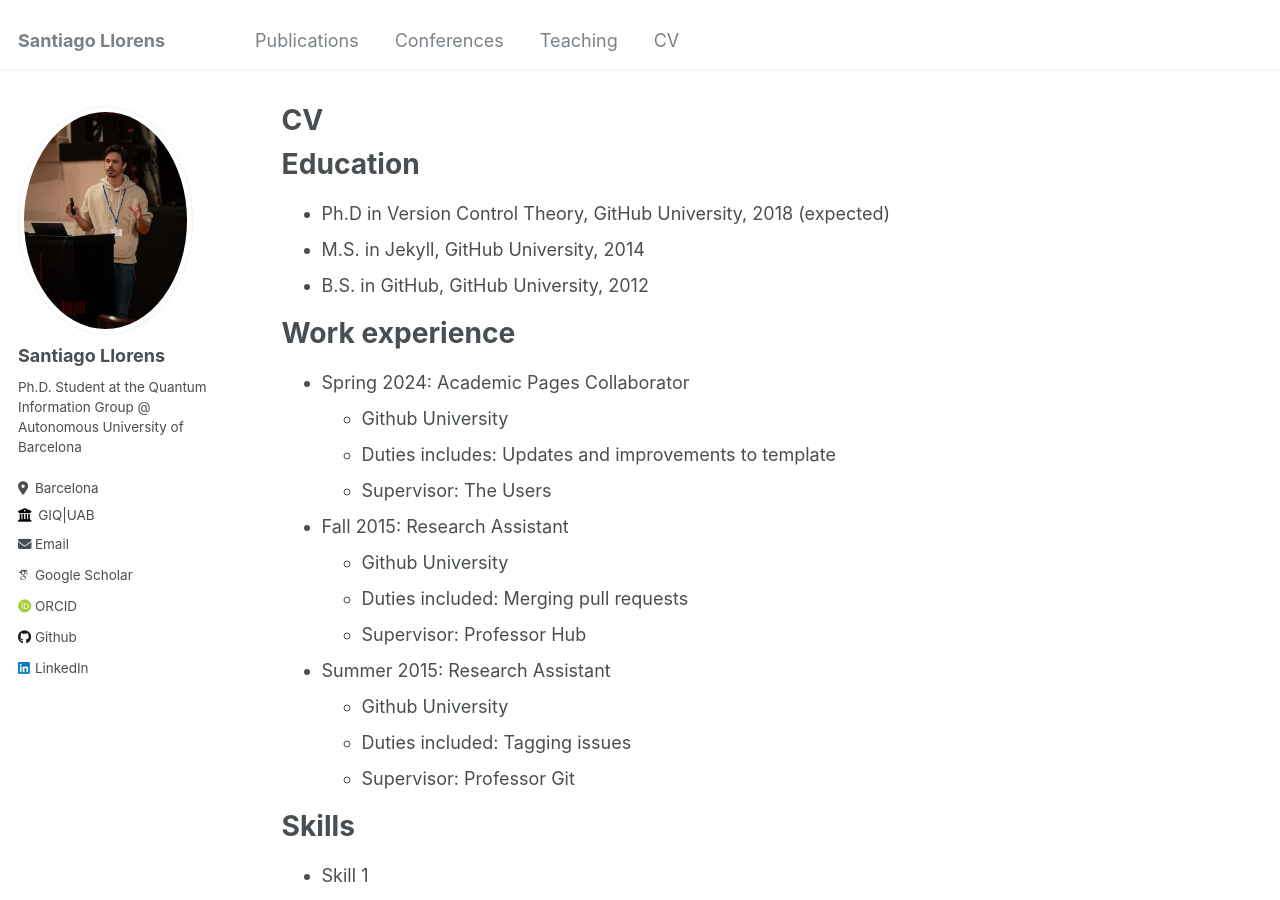
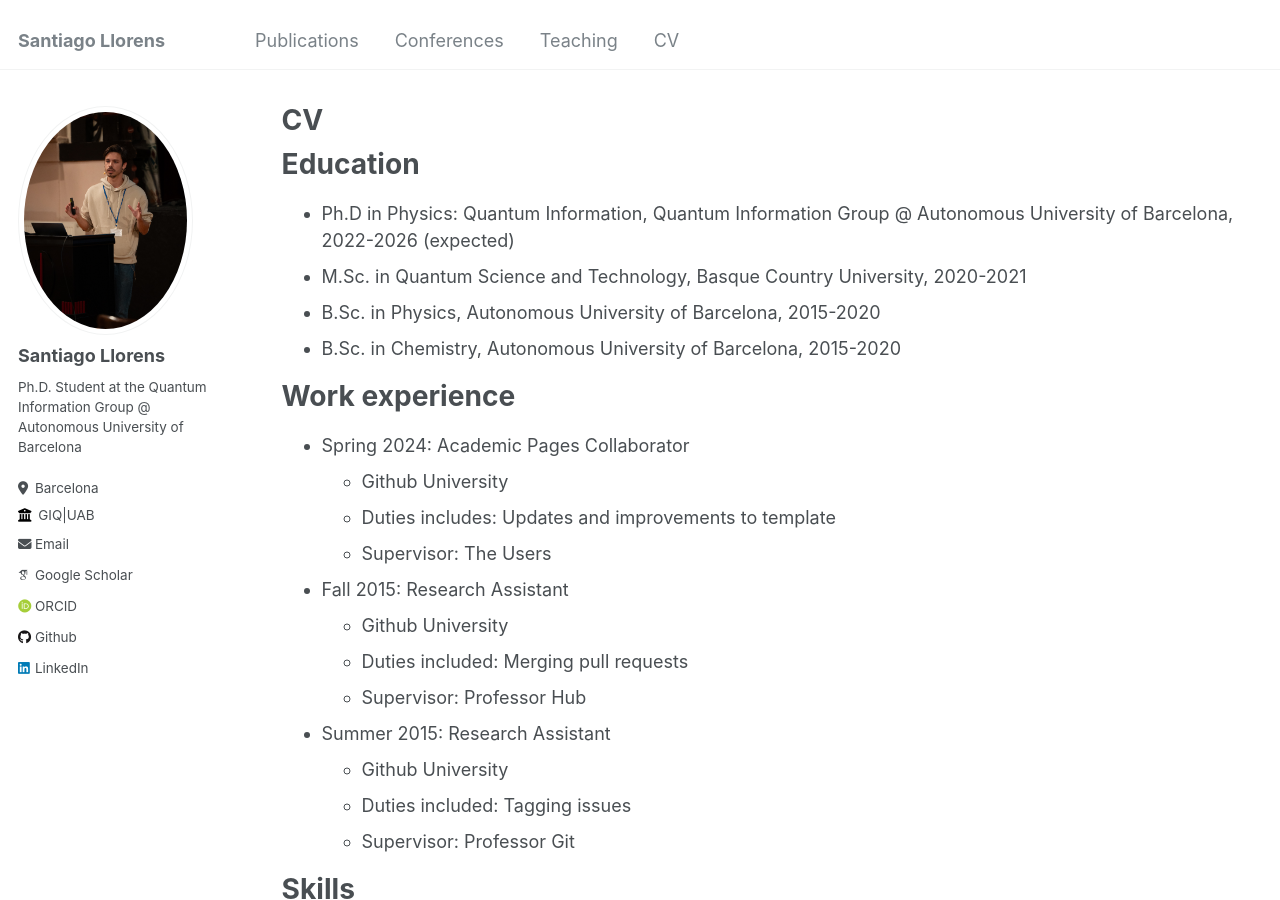
Before and after one commit to SantiagoLlorens/SantiagoLlorens.github.io, a Jekyll site: the page built from _pages/cv.md, in a window 1280 px wide and 900 px high. Built offline with Jekyll 4.4.1, drawn with Linux system fonts in a browser that asks for light colours; some web fonts are replaced.

Commit message:
Update cv.md

```diff
--- a/_pages/cv.md
+++ b/_pages/cv.md
@@ -11,9 +11,10 @@
 
 Education
 ======
-* Ph.D in Version Control Theory, GitHub University, 2018 (expected)
-* M.S. in Jekyll, GitHub University, 2014
-* B.S. in GitHub, GitHub University, 2012
+* Ph.D in Physics: Quantum Information, Quantum Information Group @ Autonomous University of Barcelona, 2022-2026 (expected)
+* M.Sc. in Quantum Science and Technology, Basque Country University, 2020-2021
+* B.Sc. in Physics, Autonomous University of Barcelona, 2015-2020
+* B.Sc. in Chemistry, Autonomous University of Barcelona, 2015-2020
 
 Work experience
 ======
```
